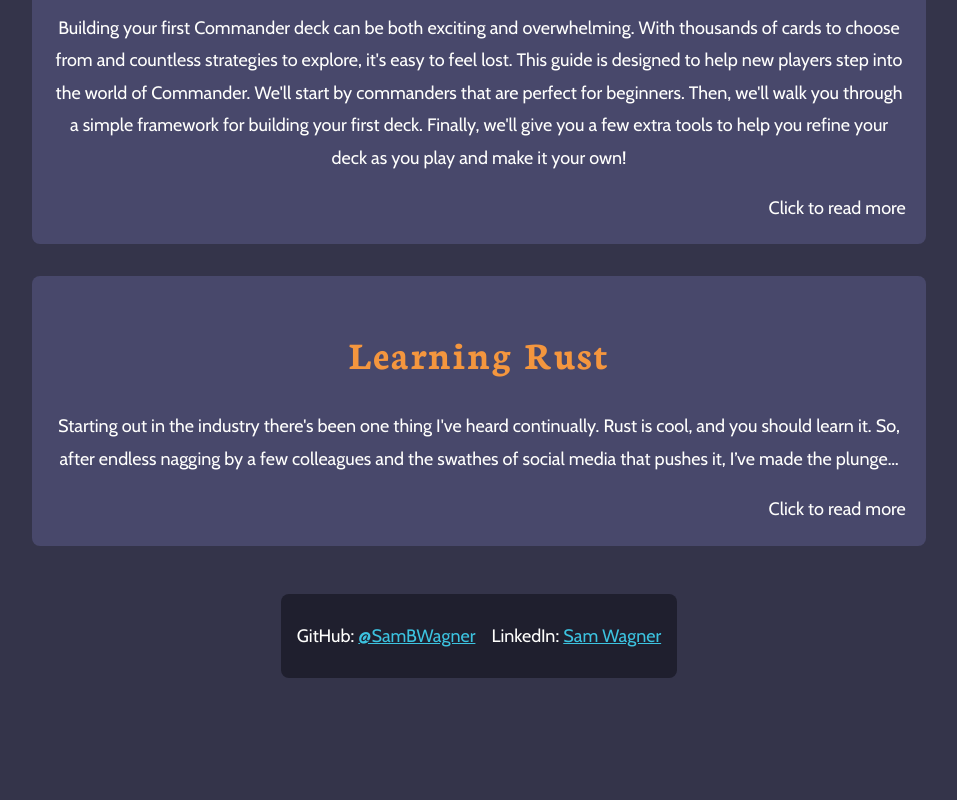
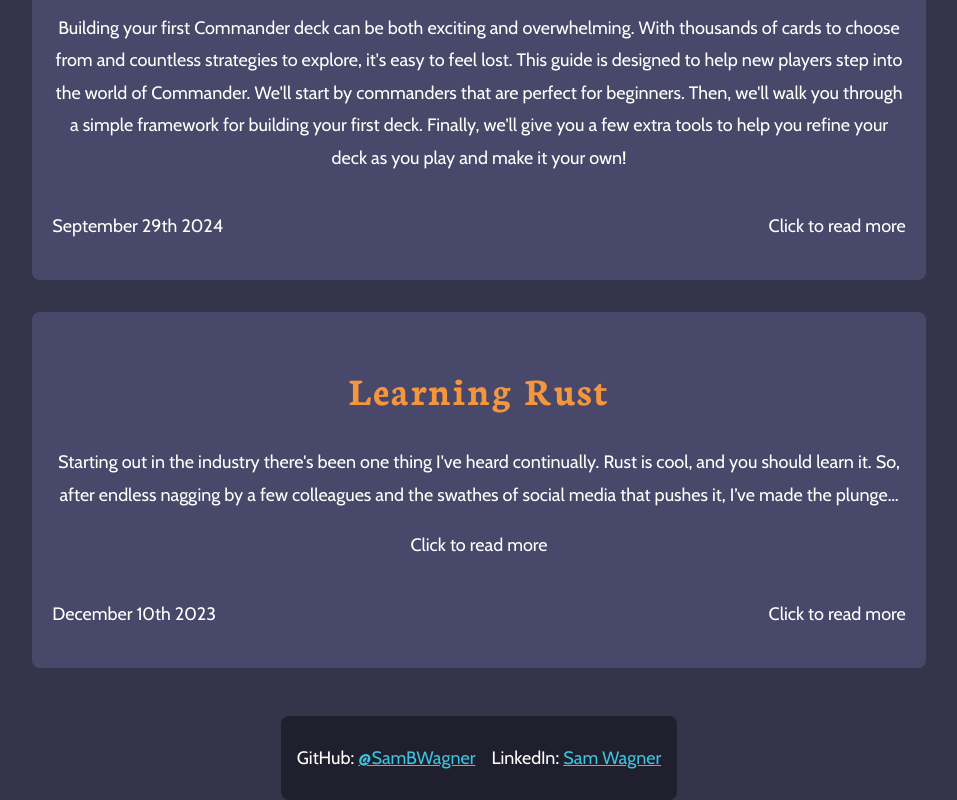
Before and after one commit to SamBWagner/port-flow, a Next.js app in the folder UI/: page / in a window 1280 px wide. Shown: the part 507-1307 px from the top of the page, without its empty margins (161-1118 px from the left). Before the commit the page ends 1185 px from the top, so only its background shows below. Built offline with nearby package versions, Linux system fonts and the light colour scheme.

Commit message:
💄 Blog Cards - Add release dates

```diff
--- a/UI/app/components/blogCard.js
+++ b/UI/app/components/blogCard.js
@@ -1,12 +1,16 @@
 import Link from "next/link";
 import styles from "./blogCard.module.css";
 
-export default function BlogCard({ children, title, url, urlAria }) {
+export default function BlogCard({ children, title, url, urlAria, releaseDate }) {
   return (
     <Link href={url} className={styles.cardLink}>
       <article className={styles.card}>
         <h2>{title}</h2>
         {children}
+        <div className={styles.cardEnd}>
+          <p className={styles.releaseDate}>{releaseDate}</p>
+          <p>Click to read more</p>
+        </div>
       </article>
     </Link>
   );
--- a/UI/app/components/blogCard.module.css
+++ b/UI/app/components/blogCard.module.css
@@ -26,3 +26,14 @@
     transform: scale(1.01);
     color: var(--white);
 }
+
+.cardEnd {
+    display: flex;
+    justify-content: space-between;
+    align-items: center;
+    gap: 1rem;
+}
+
+.releaseDate {
+
+}
--- a/UI/app/page.js
+++ b/UI/app/page.js
@@ -13,6 +13,7 @@ export default function home() {
         <BlogCard
           url="first-commander-deck"
           urlAria="navigate to the Build your first commander deck article"
+          releaseDate={"September 29th 2024"}
         >
           <h3>Build your first Magic: The Gathering - Commander deck</h3>
           <p>
@@ -25,12 +26,13 @@ export default function home() {
             Finally, we'll give you a few extra tools to help you refine your
             deck as you play and make it your own!
           </p>
-          <div className={styles.blogCardReadMore}>
-            <p>Click to read more</p>
-          </div>
         </BlogCard>
 
-        <BlogCard url="rust-game" urlAria="navigate to Learning Rust blog post">
+        <BlogCard
+          url="rust-game"
+          urlAria="navigate to Learning Rust blog post"
+          releaseDate={"December 10th 2023"}
+        >
           <h3>Learning Rust</h3>
           <p>
             Starting out in the industry there&apos;s been one thing I&apos;ve
--- a/UI/app/styles.module.css
+++ b/UI/app/styles.module.css
@@ -56,13 +56,3 @@
     gap: 2rem;
     justify-content: center;
 }
-
-.blogCardReadMore {
-    display: flex;
-    justify-content: end;
-}
-
-.blogCardReadMore p {
-    margin-top: 0;
-    margin-bottom: 0;
-}
```
